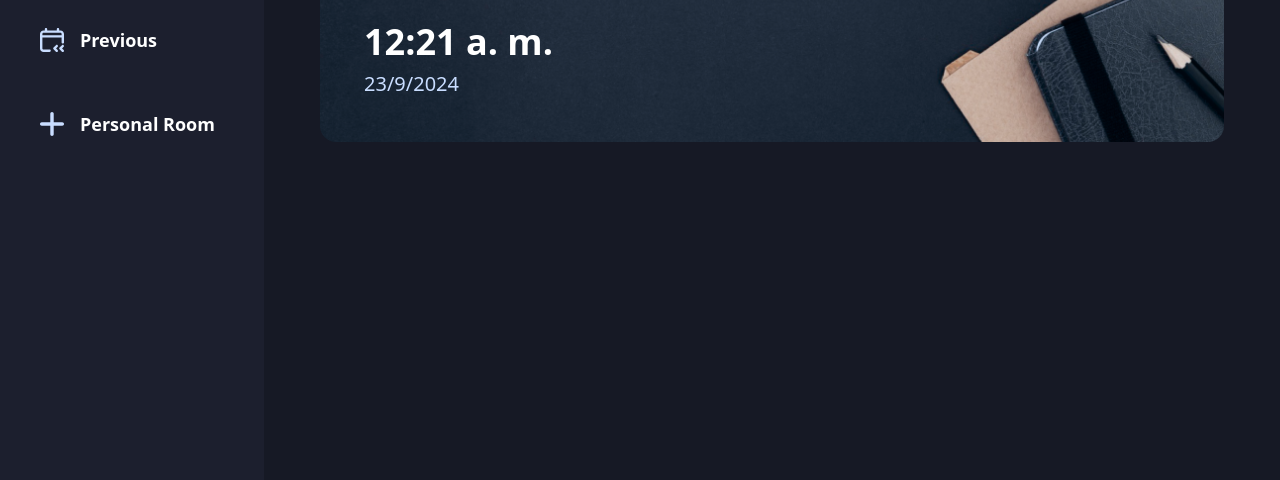
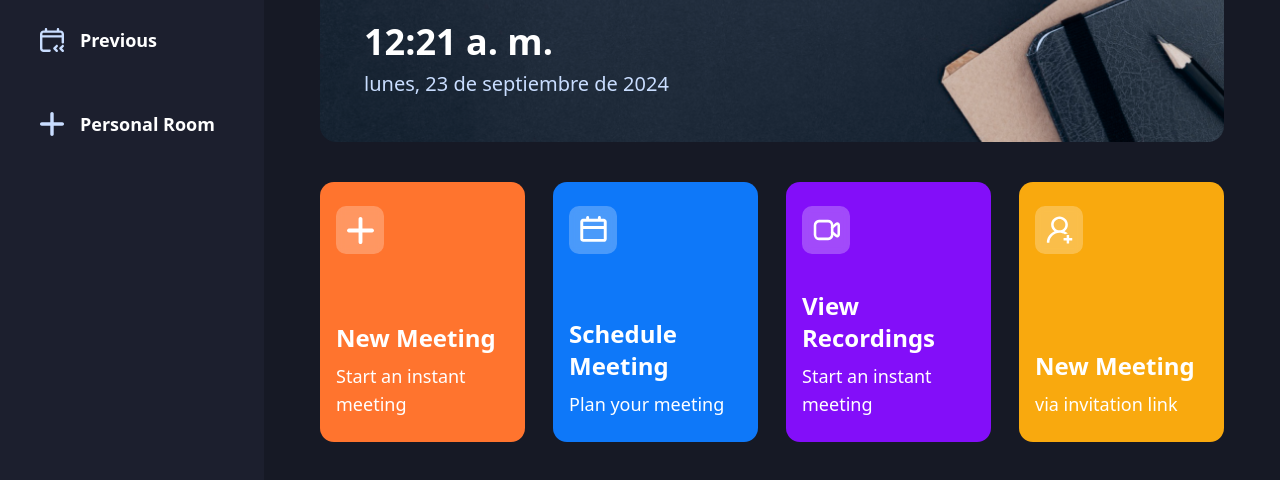
Before and after one commit to Lichu23/video-conferencing-app, a Next.js app: page / in a window 1280 px wide. Shown: the part 270-750 px from the top of the page. Built offline with nearby package versions, Linux system fonts and the light colour scheme; no server answers.

Commit message:
feat: Homepage modification

```diff
--- a/app/(root)/(home)/page.tsx
+++ b/app/(root)/(home)/page.tsx
@@ -1,3 +1,6 @@
+import MeetingTypeList from "@/components/MeetingTypeList";
+
+
 const Home = () => {
   const now = new Date();
 
@@ -5,7 +8,9 @@
     hour: "2-digit",
     minute: "2-digit",
   });
-  const date = now.toLocaleDateString("es-AR");
+  const date = new Intl.DateTimeFormat("es-AR", {
+    dateStyle: "full",
+  }).format(now);
 
   return (
     <section className="flex size-full flex-col gap-10 text-white">
@@ -20,6 +25,7 @@
           </div>
         </div>
       </div>
+      <MeetingTypeList/>
     </section>
   );
 };
--- /dev/null
+++ b/components/HomeCard.tsx
@@ -0,0 +1,39 @@
+import { cn } from "@/lib/utils";
+import Image from "next/image";
+import React from "react";
+
+interface HomeCardProps {
+  img: string;
+  title: string;
+  description: string;
+  handleClick: () => void;
+  className: string;
+}
+
+const HomeCard = ({
+  img,
+  title,
+  description,
+  handleClick,
+  className,
+}: HomeCardProps) => {
+  return (
+    <div
+      className={cn(
+        "px-4 py-6 flex flex-col justify-between w-full xl:max-w-[270px] min-h-[260px] rounded-[14px] cursor-pointer",
+        className
+      )}
+      onClick={handleClick}
+    >
+      <div className="flex-center glassmorphism size-12 rounded-[10px]">
+        <Image src={img} alt="meeting" width={27} height={27} />
+      </div>
+      <div className="flex flex-col gap-2">
+        <h1 className="text-2xl font-bold">{title}</h1>
+        <p className="text-lg font-normal">{description}</p>
+      </div>
+    </div>
+  );
+};
+
+export default HomeCard;
--- /dev/null
+++ b/components/MeetingModal.tsx
@@ -0,0 +1,59 @@
+
+import { cn } from "@/lib/utils";
+import Image from "next/image";
+import { ReactNode } from "react";
+import { Button } from "./ui/button";
+import { Dialog, DialogContent } from "@radix-ui/react-dialog";
+
+interface MeetingProps {
+  isOpen: boolean;
+  onClose: () => void;
+  title: string;
+  className: string;
+  buttonText?: string;
+  handleClick: () => void;
+  children?: ReactNode;
+  image?: string;
+  buttonIcon?: string;
+}
+
+const MeetingModal = ({
+  isOpen,
+  onClose,
+  title,
+  className,
+  buttonText,
+  handleClick,
+  children,
+  image,
+  buttonIcon,
+}: MeetingProps) => {
+  return (
+    <Dialog open={isOpen} onOpenChange={onClose}>
+      <DialogContent className="flex w-full max-w-[520px] flex-col gap-6 border-none bg-dark-1 px-6 py-9 text-white">
+        <div className="flex flex-col gap-6">
+          {image && (
+            <div className="flex justify-center">
+              <Image src={image} alt="image" width={72} height={72} />
+            </div>
+          )}
+          <h1 className={cn("text-3xl font-bold leading-[42px]", className)}>
+            {title}
+          </h1>
+          <Button
+            className="bg-blue-1
+          focus-visible:ring-0focus-visivle:ring-offset-0"
+            onClick={handleClick}
+          >
+            {buttonIcon && (
+              <Image src={buttonIcon} alt="button icon" width={13} height={13} />
+            )} &nbsp;
+            {buttonText || "Schedule Meeting"}
+          </Button>
+        </div>
+      </DialogContent>
+    </Dialog>
+  );
+};
+
+export default MeetingModal;
--- /dev/null
+++ b/components/MeetingTypeList.tsx
@@ -0,0 +1,58 @@
+"use client";
+import { useRouter } from "next/navigation";
+import { useState } from "react";
+import HomeCard from "./HomeCard";
+import MeetingModal from "./MeetingModal";
+
+const MeetingTypeList = () => {
+  const router = useRouter();
+  const [meetingState, setMeetingState] = useState<
+    "isScheduleMeeting" | "isJoiningMeeting" | "isInstantMeeting" | undefined
+  >();
+
+  const createMeeting = () => {};
+
+  return (
+    <section className="grid grid-cols-1 gap-7 md:grid-cols-2 xl:grid-cols-4">
+      <HomeCard
+        img="/icons/add-meeting.svg"
+        title="New Meeting"
+        description="Start an instant meeting"
+        handleClick={() => setMeetingState("isInstantMeeting")}
+        className="bg-orange-1"
+      />
+      <HomeCard
+        img="/icons/schedule.svg"
+        title="Schedule Meeting"
+        description="Plan your meeting"
+        handleClick={() => setMeetingState("isScheduleMeeting")}
+        className="bg-blue-1"
+      />
+      <HomeCard
+        img="/icons/recordings.svg"
+        title="View Recordings"
+        description="Start an instant meeting"
+        handleClick={() => router.push("/recordings")}
+        className="bg-purple-1"
+      />
+      <HomeCard
+        img="/icons/join-meeting.svg"
+        title="New Meeting"
+        description="via invitation link"
+        handleClick={() => setMeetingState("isJoiningMeeting")}
+        className="bg-yellow-1"
+      />
+
+      <MeetingModal
+        isOpen={meetingState === "isInstantMeeting"}
+        onClose={() => setMeetingState(undefined)}
+        title="Start an Instant Meeting"
+        className="text-center"
+        buttonText="Start Meeting"
+        handleClick={createMeeting}
+      />
+    </section>
+  );
+};
+
+export default MeetingTypeList;
--- a/tailwind.config.ts
+++ b/tailwind.config.ts
@@ -11,27 +11,28 @@
     extend: {
       colors: {
         dark: {
-          1: '#1C1F2E',
-          2: '#161925',
-          3: '#252A41',
-          4: '#1E2757',
+          1: "#1C1F2E",
+          2: "#161925",
+          3: "#252A41",
+          4: "#1E2757",
         },
         blue: {
-          1: '#0E78F9',
+          1: "#0E78F9",
         },
         sky: {
-          1: '#C9DDFF',
-          2: '#ECF0FF',
-          3: '#F5FCFF',
+          1: "#C9DDFF",
+          2: "#ECF0FF",
+          3: "#F5FCFF",
         },
         orange: {
-          1: '#FF742E',
+          1: "#FF742E",
+          2: "#dc7e4f",
         },
         purple: {
-          1: '#830EF9',
+          1: "#830EF9",
         },
         yellow: {
-          1: '#F9A90E',
+          1: "#F9A90E",
         },
       },
       keyframes: {
```
